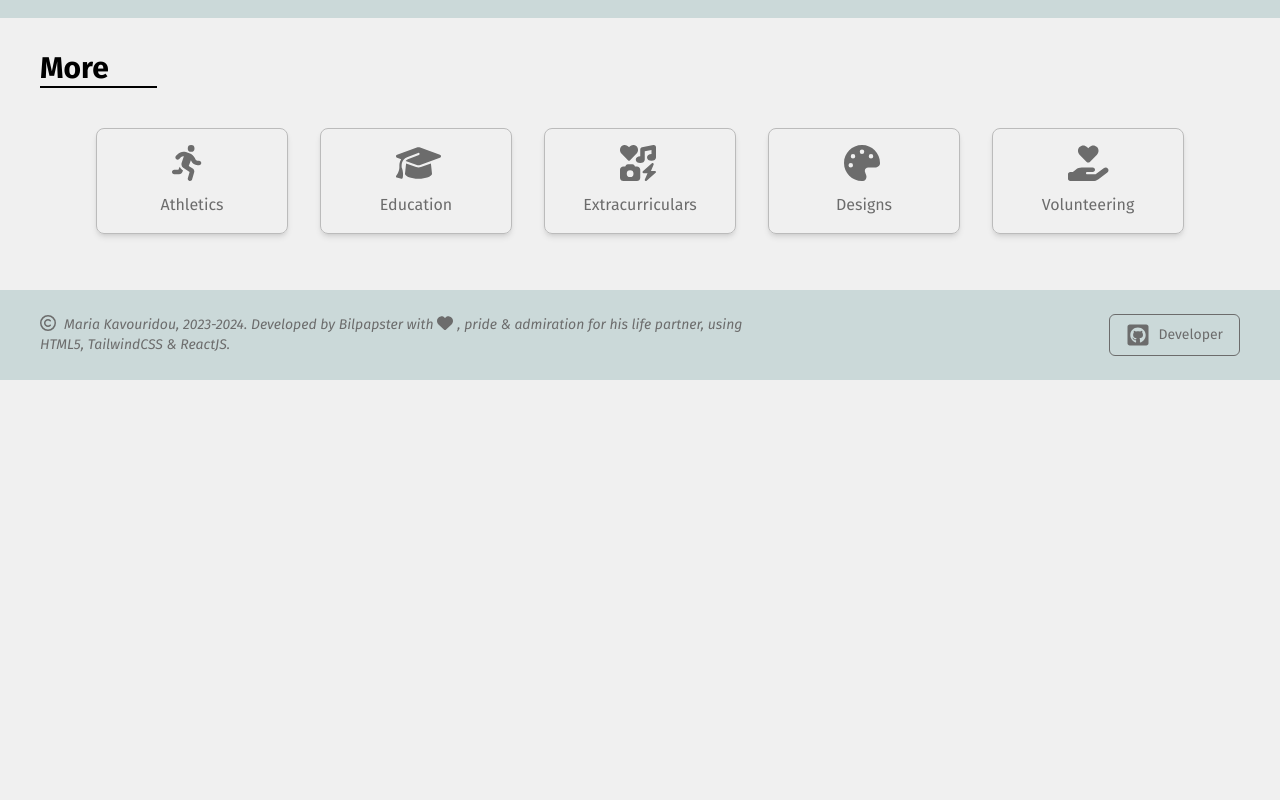
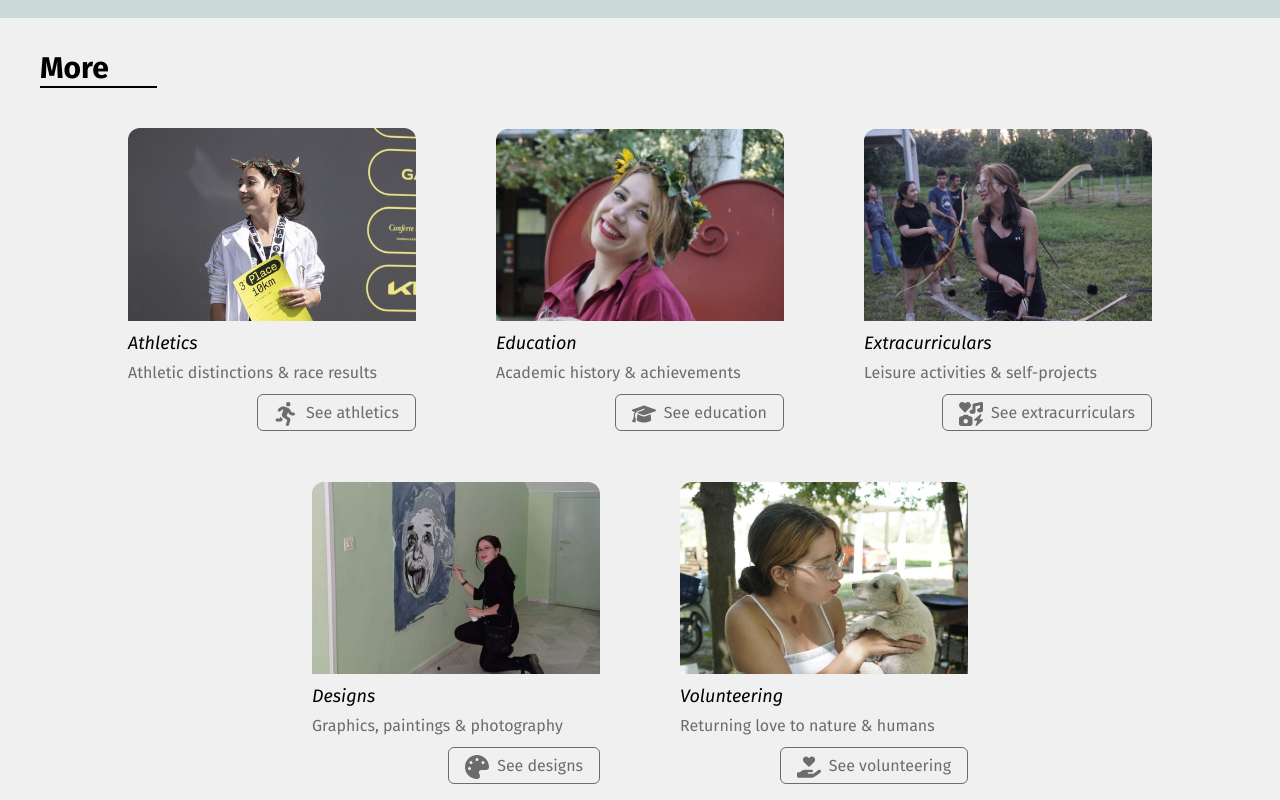
Before and after one commit to Bilpapster/PG-website, a React (Create React App) app: page / in a window 1280 px wide. Shown: the part 780-1580 px from the top of the page. Before the commit the page ends 1160 px from the top, so only its background shows below. Built offline with nearby package versions, Linux system fonts and the light colour scheme; a web font is replaced by a local one.

Commit message:
Add image postcards as teasers for each section in 'more' section in home page

```diff
--- a/src/components/Main/Sections/SectionItem.js
+++ b/src/components/Main/Sections/SectionItem.js
@@ -1,14 +1,32 @@
 import React from "react";
 import { Link } from "react-router-dom";
+
+import Button from "../../UI/Button";
 
 const SectionItem = (props) => {
   return (
     <span className="section-item group">
       <Link className="w-full" to={props.link}>
-        <div className="section-item-icon">
-          {props.svg}
+        {/* <div className="section-item-icon">{props.svg}</div> */}
+
+        <div className="flex justify-center items-center">
+          <img
+            class="mb-2 w-full overflow-hidden rounded-xl rounded-b-none object-cover"
+            src={props.image}
+            alt=""
+          />
         </div>
-        <span className="section-item-text">{props.text}</span>
+        <div className="section-item-text">{props.text}</div>
+        <div className="section-item-description">{props.description}</div>
+        <div className="text-end py-4">
+          <Button
+            aClass="not-italic w-fit"
+            link="https://www.github.com/bilpapster"
+            target="_blank"
+            buttonText={`See ${props.text}`}
+            svg={props.svg}
+          />
+        </div>
       </Link>
     </span>
   );
--- a/src/components/Main/Sections/Sections.js
+++ b/src/components/Main/Sections/Sections.js
@@ -14,6 +14,8 @@ const Sections = (props) => {
             text={sectionItem.name}
             link={sectionItem.link}
             svg={sectionItem.svg}
+            image={sectionItem.image}
+            description={sectionItem.description}
           />
         );
       })}
--- a/src/content/ContentIcons.js
+++ b/src/content/ContentIcons.js
@@ -234,7 +234,7 @@ export const fontAwesomeSVG = (
 
 export const graduateCapSVG = (
   <svg
-    className={tailwindClassesSections}
+    className={tailwindClassesButtonIcons}
     height="1em"
     xmlns="http://www.w3.org/2000/svg"
     viewBox="0 0 640 512"
@@ -248,7 +248,7 @@ export const graduateCapSVG = (
 
 export const worldSVG = (
   <svg
-    className={tailwindClassesSections}
+    className={tailwindClassesButtonIcons}
     height="1em"
     xmlns="http://www.w3.org/2000/svg"
     viewBox="0 0 512 512"
@@ -262,7 +262,7 @@ export const worldSVG = (
 
 export const colorPaletteSVG = (
   <svg
-    className={tailwindClassesSections}
+    className={tailwindClassesButtonIcons}
     height="1em"
     xmlns="http://www.w3.org/2000/svg"
     viewBox="0 0 512 512"
@@ -276,7 +276,7 @@ export const colorPaletteSVG = (
 
 export const volunteeringSVG = (
   <svg
-    className={tailwindClassesSections}
+    className={tailwindClassesButtonIcons}
     height="1em"
     xmlns="http://www.w3.org/2000/svg"
     viewBox="0 0 576 512"
@@ -291,7 +291,7 @@ export const volunteeringSVG = (
 
 export const personRunningSVG = (
   <svg
-    className={tailwindClassesSections}
+    className={tailwindClassesButtonIcons}
     height="1em"
     xmlns="http://www.w3.org/2000/svg"
     viewBox="0 0 448 512"
--- a/src/content/ContentSections.js
+++ b/src/content/ContentSections.js
@@ -6,36 +6,52 @@ import {
   volunteeringSVG,
 } from "./ContentIcons";
 
+import volunteering_cover from "../assets/volunteering/volunteering cover.jpg";
+import education_cover from "../assets/education/education cover.jpg";
+import extracurriculars_cover from "../assets/extracurriculars/extracurriculars cover.JPG";
+import athletics_cover from "../assets/images/athletics cover.jpg";
+import designs_cover from "../assets/designs/freelancing/designs cover.jpg";
+
 const sectionDetails = [
   {
     id: "athletics",
     name: "athletics",
+    description: "Athletic distinctions & race results",
     link: "athletics",
     svg: personRunningSVG,
+    image: athletics_cover,
   },
   {
-  id: "education",
+    id: "education",
     name: "education",
+    description: "Academic history & achievements",
     link: "education",
     svg: graduateCapSVG,
+    image: education_cover,
   },
   {
     id: "extracurriculars",
     name: "extracurriculars",
+    description: "Leisure activities & self-projects",
     link: "extracurriculars",
     svg: worldSVG,
+    image: extracurriculars_cover,
   },
   {
     id: "designs",
     name: "designs",
+    description: "Graphics, paintings & photography",
     link: "designs",
     svg: colorPaletteSVG,
+    image: designs_cover,
   },
   {
     id: "volunteering",
     name: "volunteering",
+    description: "Returning love to nature & humans",
     link: "volunteering",
     svg: volunteeringSVG,
+    image: volunteering_cover,
   },
 ];
 
--- a/src/index.css
+++ b/src/index.css
@@ -230,31 +230,46 @@ p {
 
 .section-item {
   @apply inline-block
-  text-center
+  /* text-center */
+  text-start
   text-trietary-dark
-  shadow-md
-  p-4
-  mb-4
-  mx-4
+  /* p-2 */
+  mb-10
+  mx-10
   mt-0
-  border
-  border-trietary-light
+  max-w-72
+  /* shadow-md */
+  /* border  */
+  /* border-trietary-light  */
   rounded-lg
   transition
   ease-out
   duration-500
-  hover:bg-gradient-to-br
+  /* hover:bg-gradient-to-br
   hover:from-secondary
   hover:to-pink-600
   hover:text-white
   hover:border-white
-  hover:bg-secondary
-  hover:shadow-md
+  hover:bg-secondary */
+  /* hover:shadow-md */
   cursor-pointer;
 }
 
 .section-item {
   min-width: 12em;
+}
+
+.section-item img {
+  /* filter: grayscale(70%); */
+  filter: none;
+}
+
+.section-item img {
+  @apply transition ease-out duration-500;
+}
+
+.section-item img:hover {
+  filter: none;
 }
 
 .section-item-icon {
@@ -270,6 +285,19 @@ p {
   @apply
   capitalize
   font-firaSans
+  text-primary
+  italic
+  text-lg
+  /* pl-4 */
+  ;
+}
+
+.section-item-description {
+  @apply
+  /* capitalize */
+  font-firaSans
+  text-trietary-dark
+  pt-1
   ;
 }
 
```
